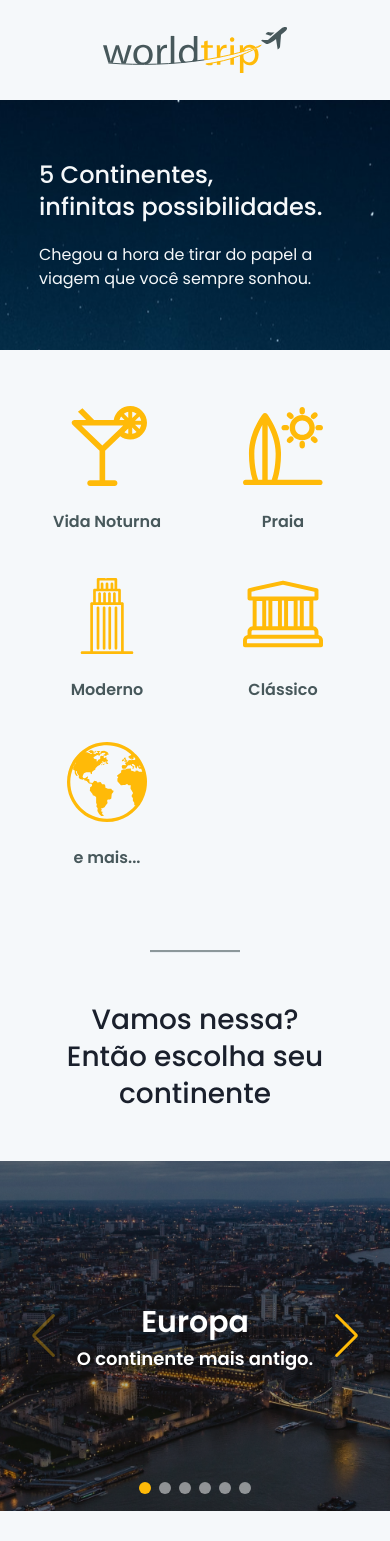
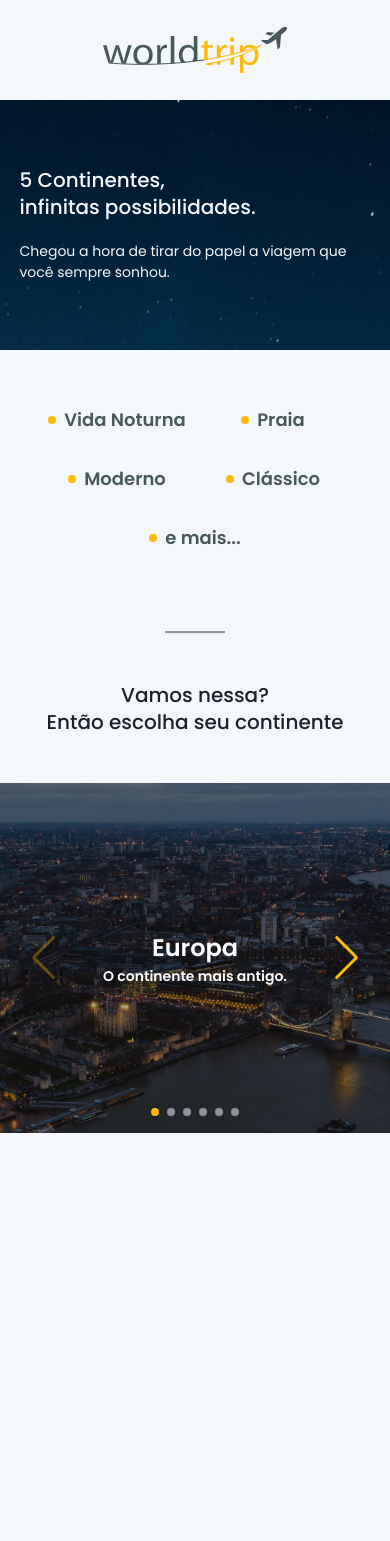
Before and after one commit to OJailson17/desafio-06-interface-com-chakra-ignite, a Next.js app: page / in a window 390 px wide. After the commit the page ends 1163 px from the top, so only its background shows below. Built offline with nearby package versions, Linux system fonts and the light colour scheme.

Commit message:
make home responsive as the desing

```diff
--- a/src/components/Banner.tsx
+++ b/src/components/Banner.tsx
@@ -29,7 +29,7 @@ export const Banner = () => {
       justify='center'
     >
       <Flex
-        w='80%'
+        w={['90%', '80%']}
         h='100%'
         m='0 auto'
         justify='space-between'
@@ -37,10 +37,10 @@ export const Banner = () => {
         position='relative'
       >
         <Box color='gray.50'>
-          <Heading fontWeight='medium' fontSize={['24', '36']}>
+          <Heading fontWeight='medium' fontSize={['20', '36']}>
             5 Continentes, <br /> infinitas possibilidades.
           </Heading>
-          <Text fontSize={['16', '20']} mt='20px' fontWeight='normal'>
+          <Text fontSize={['14', '20']} mt='20px' fontWeight='normal'>
             Chegou a hora de tirar do papel a viagem que você{' '}
             {WideVersion === 'block' && <br />} sempre sonhou.{' '}
           </Text>
--- a/src/components/Slide/Slide.tsx
+++ b/src/components/Slide/Slide.tsx
@@ -33,7 +33,7 @@ export const Slide = () => {
           <Image src='/assets/europe-image.png' alt='europa' />
           <Box position='absolute' w='70%'>
             <SlideLink>Europa</SlideLink>
-            <Text fontSize={['18px', '24px']}>O continente mais antigo.</Text>
+            <Text fontSize={['14px', '24px']}>O continente mais antigo.</Text>
           </Box>
         </SwiperSlide>
 
@@ -41,7 +41,7 @@ export const Slide = () => {
           <Image src='/assets/europe-image.png' alt='europa' />
           <Box position='absolute' w='70%'>
             <SlideLink>América do Sul</SlideLink>
-            <Text fontSize={['18px', '24px']}>O continente mais antigo.</Text>
+            <Text fontSize={['14px', '24px']}>O continente mais antigo.</Text>
           </Box>
         </SwiperSlide>
 
@@ -49,7 +49,7 @@ export const Slide = () => {
           <Image src='/assets/europe-image.png' alt='europa' />
           <Box position='absolute' w='70%'>
             <SlideLink>América do Norte</SlideLink>
-            <Text fontSize={['18px', '24px']}>O continente mais antigo.</Text>
+            <Text fontSize={['14px', '24px']}>O continente mais antigo.</Text>
           </Box>
         </SwiperSlide>
 
@@ -57,7 +57,7 @@ export const Slide = () => {
           <Image src='/assets/europe-image.png' alt='europa' />
           <Box position='absolute' w='70%'>
             <SlideLink>Ásia</SlideLink>
-            <Text fontSize={['18px', '24px']}>O continente mais antigo.</Text>
+            <Text fontSize={['14px', '24px']}>O continente mais antigo.</Text>
           </Box>
         </SwiperSlide>
 
@@ -65,7 +65,7 @@ export const Slide = () => {
           <Image src='/assets/europe-image.png' alt='europa' />
           <Box position='absolute' w='70%'>
             <SlideLink>África</SlideLink>
-            <Text fontSize={['18px', '24px']}>O continente mais antigo.</Text>
+            <Text fontSize={['14px', '24px']}>O continente mais antigo.</Text>
           </Box>
         </SwiperSlide>
 
@@ -73,7 +73,7 @@ export const Slide = () => {
           <Image src='/assets/europe-image.png' alt='europa' />
           <Box position='absolute' w='70%'>
             <SlideLink>Oceania</SlideLink>
-            <Text fontSize={['18px', '24px']}>O continente mais antigo.</Text>
+            <Text fontSize={['14px', '24px']}>O continente mais antigo.</Text>
           </Box>
         </SwiperSlide>
       </Swiper>
--- a/src/components/Slide/slide.module.scss
+++ b/src/components/Slide/slide.module.scss
@@ -82,8 +82,8 @@
       :global(.swiper-pagination-bullet) {
         background-color: white;
         opacity: 0.5;
-        width: 12px;
-        height: 12px;
+        width: 8px;
+        height: 8px;
       }
       :global(.swiper-pagination-bullet-active) {
         background-color: #ffba08;
--- a/src/components/SlideLink.tsx
+++ b/src/components/SlideLink.tsx
@@ -9,7 +9,7 @@ type SlideLinkProps = {
 export const SlideLink = ({ children, href = '/europe' }: SlideLinkProps) => {
   return (
     <Link href={href} passHref>
-      <ChakraLink mb='16px' fontSize={['30px', '48px']}>
+      <ChakraLink mb='16px' fontSize={['24px', '48px']}>
         {children}
       </ChakraLink>
     </Link>
--- a/src/components/TravelType.tsx
+++ b/src/components/TravelType.tsx
@@ -1,17 +1,37 @@
-import { Flex, Image, Text } from '@chakra-ui/react';
+import { Box, Flex, Image, Text, useBreakpointValue } from '@chakra-ui/react';
 
 type TravelTypeProps = {
   src: string;
   title: string;
+  isFirstRow?: boolean;
 };
 
-export const TravelType = ({ src, title }: TravelTypeProps) => {
+export const TravelType = ({
+  src,
+  title,
+  isFirstRow = false,
+}: TravelTypeProps) => {
+  const isWideVersion = useBreakpointValue({
+    base: false,
+    lg: true,
+  });
   return (
-    <Flex direction='column' align='center' justify='center' w='100%'>
-      <Image src={src} alt={title} w={['20']} h={20} />
+    <Flex
+      direction={isWideVersion ? 'column' : 'row'}
+      align='center'
+      justify='center'
+      w={isWideVersion ? '100%' : '50%'}
+      mt={!isFirstRow && !isWideVersion ? 8 : 0}
+    >
+      {isWideVersion ? (
+        <Image src={src} alt={title} w={['20']} h={20} />
+      ) : (
+        <Box w='2' h='2' bg='yellow.400' borderRadius='50%' mr='2'></Box>
+      )}
+
       <Text
-        fontSize={['16', '20']}
-        mt={6}
+        fontSize={['18', '20']}
+        mt={isWideVersion ? 6 : 0}
         fontWeight='semibold'
         color='gray.500'
         textAlign='center'
--- a/src/pages/index.tsx
+++ b/src/pages/index.tsx
@@ -12,9 +12,8 @@ import { TravelType } from '../components/TravelType';
 
 const Home: NextPage = () => {
   const isWideVersion = useBreakpointValue({
-    base: '1fr 1fr',
-    md: 'repeat(3, 1fr)',
-    lg: 'repeat(5, 1fr)',
+    base: false,
+    lg: true,
   });
 
   return (
@@ -22,24 +21,30 @@ const Home: NextPage = () => {
       <Banner />
 
       <Grid justify='center' mt={['14', '20']}>
-        <Grid
-          gap={['10', '20']}
-          templateColumns={isWideVersion}
+        <Flex
+          justify='space-around'
+          align='center'
+          direction='row'
+          wrap={isWideVersion ? 'nowrap' : 'wrap'}
           m='0 auto'
           w='80%'
         >
-          <TravelType src='/assets/Nightlife.svg' title='Vida Noturna' />
-          <TravelType src='/assets/Beach.svg' title='Praia' />
+          <TravelType
+            src='/assets/Nightlife.svg'
+            title='Vida Noturna'
+            isFirstRow
+          />
+          <TravelType src='/assets/Beach.svg' title='Praia' isFirstRow />
           <TravelType src='/assets/Modern.svg' title='Moderno' />
           <TravelType src='/assets/Classic.svg' title='Clássico' />
           <TravelType src='/assets/More.svg' title='e mais...' />
-        </Grid>
+        </Flex>
       </Grid>
 
       <Divider
         orientation='horizontal'
         type='solid'
-        w='90px'
+        w={['60px', '90px']}
         h='2px'
         bg='gray.500'
         m='0 auto'
@@ -55,10 +60,10 @@ const Home: NextPage = () => {
         mb={12}
         w='80%'
       >
-        <Heading fontSize={['28', '36']} fontWeight='medium'>
+        <Heading fontSize={['20', '36']} fontWeight='medium'>
           Vamos nessa?
         </Heading>
-        <Heading fontSize={['28', '36']} fontWeight='medium' textAlign='center'>
+        <Heading fontSize={['20', '36']} fontWeight='medium' textAlign='center'>
           Então escolha seu continente
         </Heading>
       </Flex>
```
